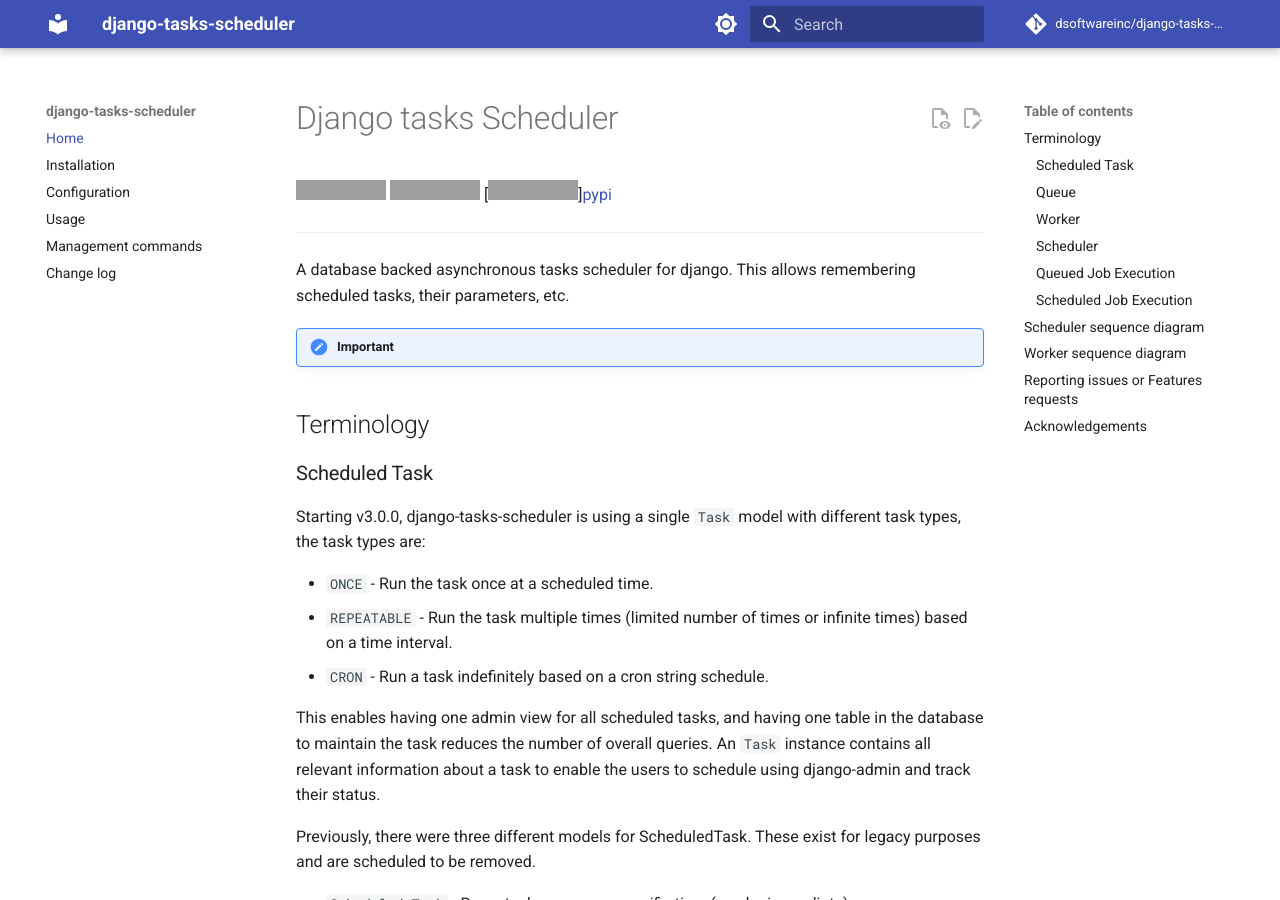
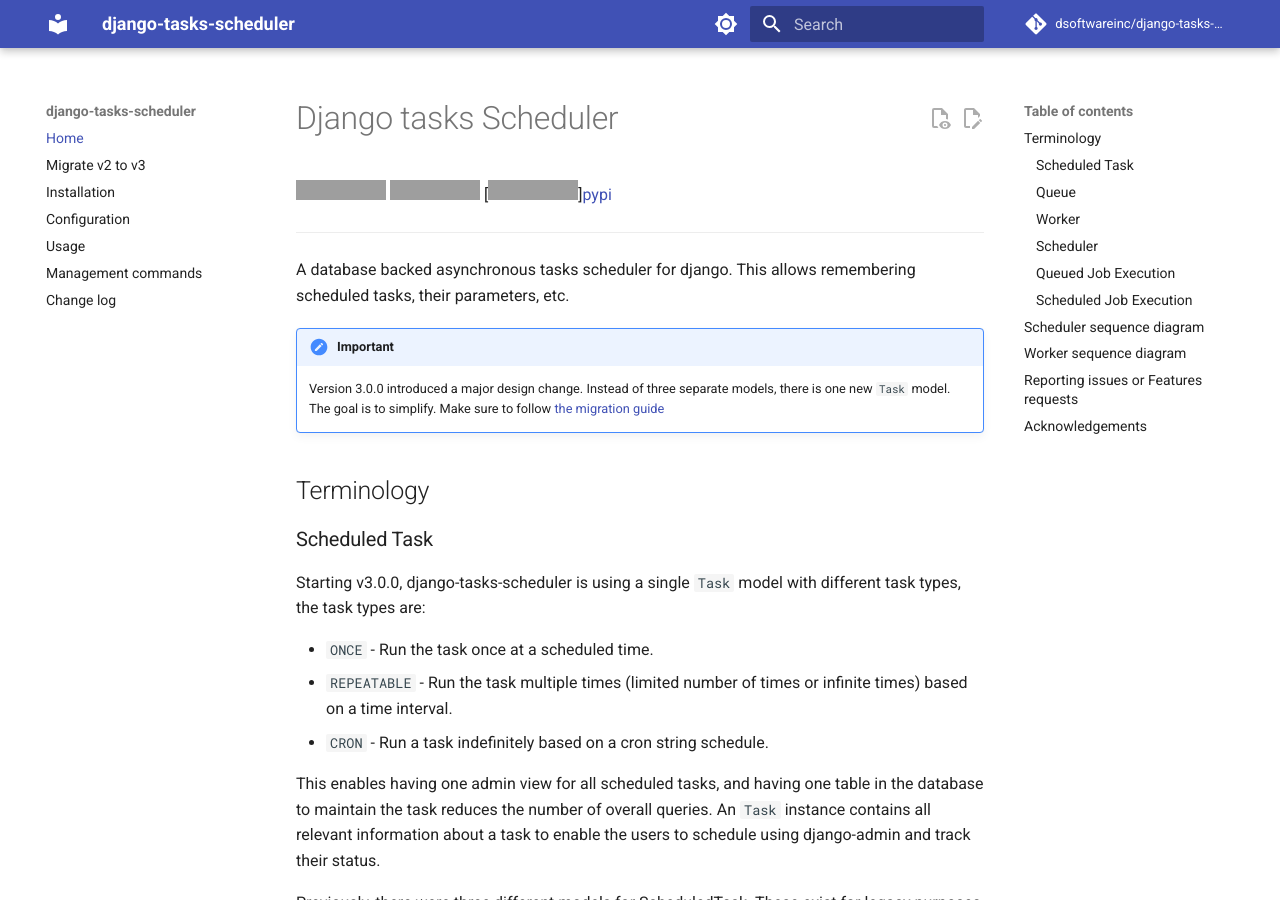
Before and after one commit to django-commons/django-tasks-scheduler, an MkDocs documentation site: the page built from docs/index.md, in a window 1280 px wide and 900 px high. Built offline with MkDocs 1.6.1 and Material for MkDocs 9.7.7, drawn with Linux system fonts in a browser that asks for light colours; comment, search, counter and statistics services are not loaded; some of the changed text lies outside the part shown; grey boxes are pictures that could not be loaded.

Commit message:
update doc

```diff
--- a/docs/index.md
+++ b/docs/index.md
@@ -10,6 +10,10 @@
 This allows remembering scheduled tasks, their parameters, etc.
 
 !!! Important
+    Version 3.0.0 introduced a major design change. Instead of three separate models, there is one new `Task` model.
+    The goal is to simplify.
+    Make sure to follow [the migration guide](migrate_to_v3.md)
+
 
 ## Terminology
 
--- a/mkdocs.yml
+++ b/mkdocs.yml
@@ -101,6 +101,7 @@
 
 nav:
   - Home: index.md
+  - Migrate v2 to v3: migrate_to_v3.md
   - Installation: installation.md
   - Configuration: configuration.md
   - Usage: usage.md
--- a/pyproject.toml
+++ b/pyproject.toml
@@ -7,7 +7,7 @@
 packages = [
     { include = "scheduler" },
 ]
-version = "2.2.0"
+version = "3.0.0"
 description = "An async job scheduler for django using redis/valkey brokers"
 readme = "README.md"
 keywords = ["redis", "valkey", "django", "background-jobs", "job-queue", "task-queue", "redis-queue", "scheduled-jobs"]
```
Also changed, not shown: docs/migrate_to_v3.md (added, +36 -0 lines).
